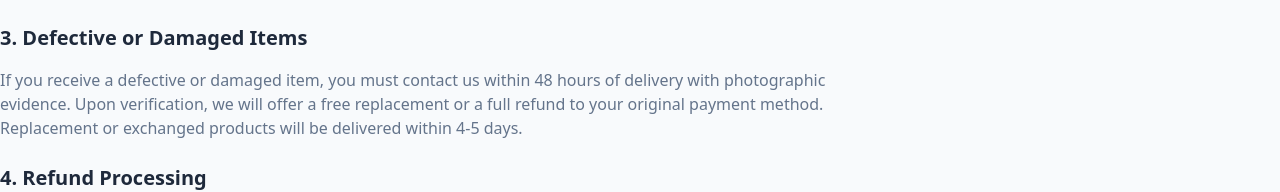
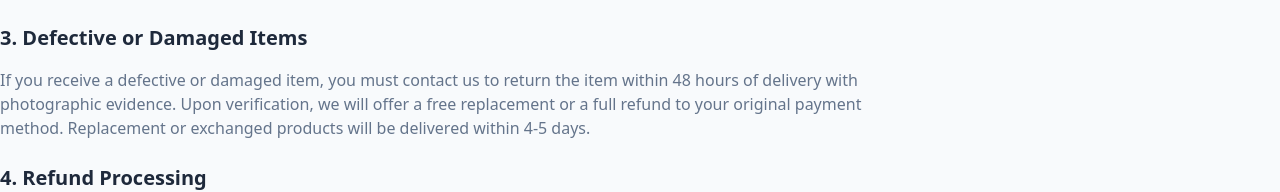
Before and after one commit to ismaeeeelshaikh/UM-Entreprise, a Next.js app: page /refund-policy in a window 1280 px wide. Shown: the part 437-629 px from the top of the page. Built offline with nearby package versions, Linux system fonts and the light colour scheme; no server answers.

Commit message:
policy changed

```diff
--- a/src/app/refund-policy/page.tsx
+++ b/src/app/refund-policy/page.tsx
@@ -21,7 +21,7 @@ export default function RefundPolicyPage() {
                 <section>
                     <h2 className="mb-4 text-xl font-semibold text-foreground">3. Defective or Damaged Items</h2>
                     <p>
-                        If you receive a defective or damaged item, you must contact us within 48 hours of delivery with photographic evidence. Upon verification, we will offer a free replacement or a full refund to your original payment method. Replacement or exchanged products will be delivered within 4-5 days.
+                        If you receive a defective or damaged item, you must contact us to return the item within 48 hours of delivery with photographic evidence. Upon verification, we will offer a free replacement or a full refund to your original payment method. Replacement or exchanged products will be delivered within 4-5 days.
                     </p>
                 </section>
 
```
